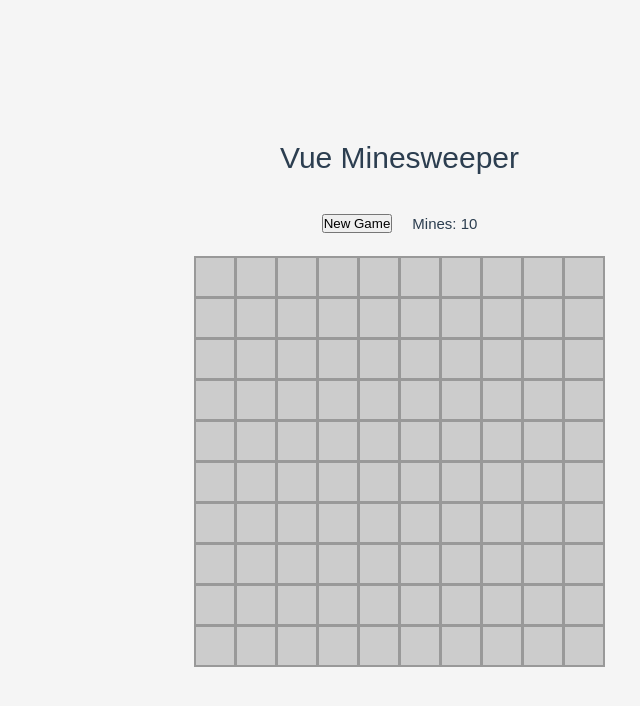
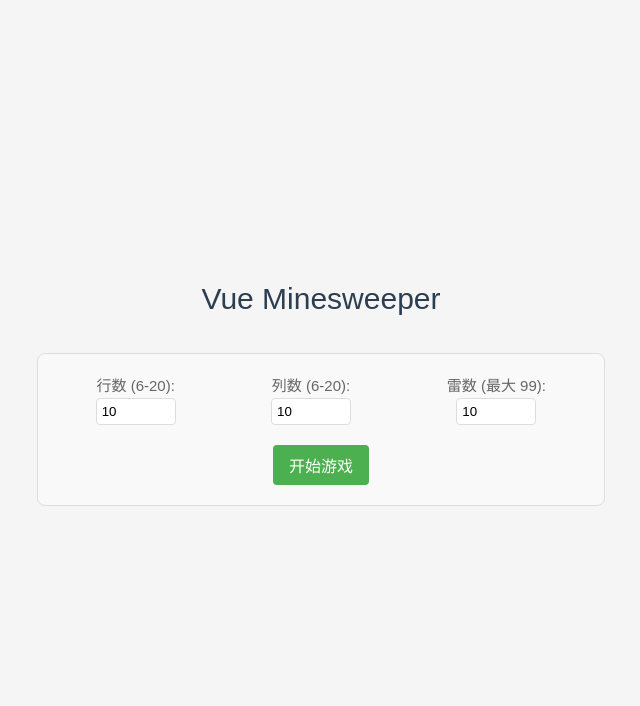
Before and after one commit to Ch1ldKing/vue-minesweeper, a Vue app: page / in a window 1280 px wide. Shown: the top 706 px of the page, without its empty margins (15-655 px from the left). Built offline with nearby package versions, Linux system fonts and the light colour scheme; the HTML template or start-up script is replaced by a standard one.

Commit message:
v2 add settings

```diff
--- a/src/App.vue
+++ b/src/App.vue
@@ -1,12 +1,50 @@
+// main.ts
+import { createApp } from 'vue'
+import App from './App.vue'
+
+// 创建并挂载根实例
+createApp(App).mount('#app')
+
+// App.vue
 <template>
   <div class="app">
     <h1>Vue Minesweeper</h1>
-    <Board />
+    <GameSettings v-if="!gameStarted" @start="startGame" />
+    <Board v-else :key="gameKey" :width="settings.width" :height="settings.height" :mine-count="settings.mineCount"
+      @game-over="endGame" @game-won="endGame" />
   </div>
 </template>
 
 <script setup lang="ts">
-import Board from './components/Board.vue'
+import { ref } from 'vue';
+import Board from './components/Board.vue';
+import GameSettings from './components/GameSettings.vue';
+
+interface GameSettings {
+  width: number;
+  height: number;
+  mineCount: number;
+}
+
+const gameStarted = ref(false);
+const gameKey = ref(0);
+const settings = ref<GameSettings>({
+  width: 10,
+  height: 10,
+  mineCount: 10
+});
+
+const startGame = (newSettings: GameSettings) => {
+  settings.value = newSettings;
+  gameStarted.value = true;
+};
+
+const endGame = () => {
+  // 延迟一下以便玩家看到游戏结果
+  setTimeout(() => {
+    gameStarted.value = false;
+  }, 2000);
+};
 </script>
 
 <style>
--- a/src/components/Board.vue
+++ b/src/components/Board.vue
@@ -8,13 +8,8 @@
     </div>
     <div class="board" :style="{ gridTemplateColumns: `repeat(${width}, 40px)` }">
       <template v-for="(row, y) in board" :key="y">
-        <Cell
-          v-for="(cell, x) in row"
-          :key="`${x}-${y}`"
-          v-model="board[y][x]"
-          @reveal="revealCell(x, y)"
-          @flag="toggleFlag(x, y)"
-        />
+        <Cell v-for="(cell, x) in row" :key="`${x}-${y}`" v-model="board[y][x]" @reveal="revealCell(x, y)"
+          @flag="toggleFlag(x, y)" />
       </template>
     </div>
   </div>
@@ -25,9 +20,16 @@
 import  Cell  from './Cell.vue';
 import {useGame}  from '../stores/useGame';
 
-const width = 10;
-const height = 10;
-const mineCount = 10;
+const props = defineProps<{
+  width: number;
+  height: number;
+  mineCount: number;
+}>();
+
+const emit = defineEmits<{
+  (e: 'gameOver'): void;
+  (e: 'gameWon'): void;
+}>();
 
 const {
   board,
@@ -37,7 +39,7 @@ const {
   revealCell,
   toggleFlag,
   resetGame
-} = useGame(width, height, mineCount);
+} = useGame(props.width, props.height, props.mineCount);
 </script>
 
 <style scoped>
--- /dev/null
+++ b/src/components/GameSettings.vue
@@ -0,0 +1,136 @@
+// src/components/GameSettings.vue
+<template>
+    <div class="settings-panel">
+        <div class="settings-form">
+            <div class="form-group">
+                <label>行数 (6-20):
+                    <input type="number" v-model.number="rows" min="6" max="20" @input="validateAndEmit" />
+                </label>
+            </div>
+            <div class="form-group">
+                <label>列数 (6-20):
+                    <input type="number" v-model.number="cols" min="6" max="20" @input="validateAndEmit" />
+                </label>
+            </div>
+            <div class="form-group">
+                <label>雷数 (最大 {{ maxMines }}):
+                    <input type="number" v-model.number="mines" :min="1" :max="maxMines" @input="validateAndEmit" />
+                </label>
+            </div>
+        </div>
+        <div class="error-message" v-if="errorMessage">{{ errorMessage }}</div>
+        <button class="start-button" @click="startGame" :disabled="!!errorMessage || !isValid">
+            开始游戏
+        </button>
+    </div>
+</template>
+
+<script setup lang="ts">
+import { ref, computed } from 'vue';
+
+const rows = ref(10);
+const cols = ref(10);
+const mines = ref(10);
+const errorMessage = ref('');
+
+const maxMines = computed(() => rows.value * cols.value - 1);
+const isValid = computed(() => {
+    return rows.value >= 6 && rows.value <= 20 &&
+        cols.value >= 6 && cols.value <= 20 &&
+        mines.value >= 1 && mines.value <= maxMines.value;
+});
+
+const validateAndEmit = () => {
+    errorMessage.value = '';
+
+    if (rows.value < 6 || rows.value > 20) {
+        errorMessage.value = '行数必须在6到20之间';
+        return;
+    }
+    if (cols.value < 6 || cols.value > 20) {
+        errorMessage.value = '列数必须在6到20之间';
+        return;
+    }
+    if (mines.value < 1) {
+        errorMessage.value = '雷数必须大于0';
+        return;
+    }
+    if (mines.value > maxMines.value) {
+        errorMessage.value = `雷数不能超过${maxMines.value}`;
+        mines.value = maxMines.value;
+        return;
+    }
+};
+
+const startGame = () => {
+    if (isValid.value) {
+        emit('start', {
+            width: cols.value,
+            height: rows.value,
+            mineCount: mines.value
+        });
+    }
+};
+
+const emit = defineEmits<{
+    (e: 'start', settings: { width: number; height: number; mineCount: number }): void;
+}>();
+</script>
+
+<style scoped>
+.settings-panel {
+    margin-bottom: 20px;
+    padding: 20px;
+    border: 1px solid #ddd;
+    border-radius: 8px;
+    background-color: #f9f9f9;
+}
+
+.settings-form {
+    display: flex;
+    gap: 20px;
+    margin-bottom: 15px;
+}
+
+.form-group {
+    display: flex;
+    flex-direction: column;
+}
+
+.form-group label {
+    margin-bottom: 5px;
+    color: #666;
+}
+
+.form-group input {
+    width: 80px;
+    padding: 5px;
+    border: 1px solid #ddd;
+    border-radius: 4px;
+}
+
+.error-message {
+    color: #ff4444;
+    margin-bottom: 10px;
+    font-size: 14px;
+}
+
+.start-button {
+    padding: 8px 16px;
+    background-color: #4CAF50;
+    color: white;
+    border: none;
+    border-radius: 4px;
+    cursor: pointer;
+    font-size: 16px;
+}
+
+.start-button:disabled {
+    background-color: #cccccc;
+    cursor: not-allowed;
+}
+
+.start-button:hover:not(:disabled) {
+    background-color: #45a049;
+}
+</style>
--- a/src/stores/useGame.ts
+++ b/src/stores/useGame.ts
@@ -1,7 +1,7 @@
 import { ref, computed } from 'vue';
 import { generateBoard } from '../utils';
+
 export const useGame = (width: number, height: number, mineCount: number) => {
-
   const board = ref(generateBoard(width, height, mineCount));
   const gameOver = ref(false);
   const gameWon = ref(false);
```
Also changed, not shown: src/components/Cell.vue (+6 -11 lines).
